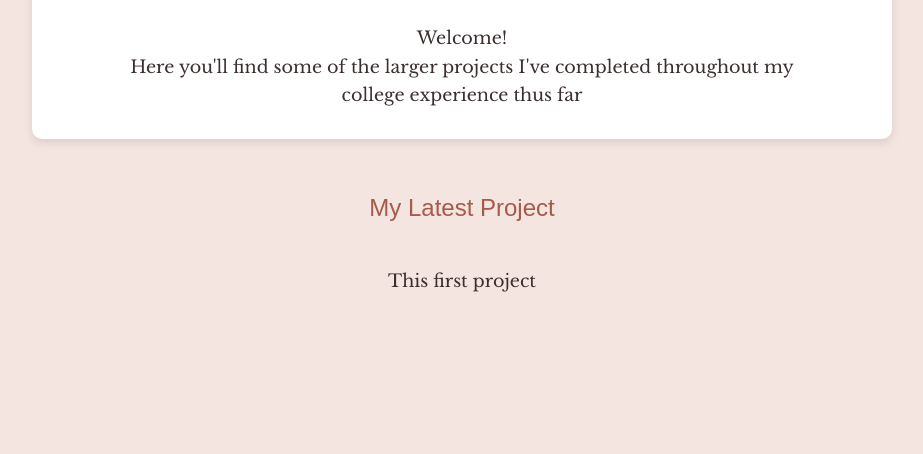
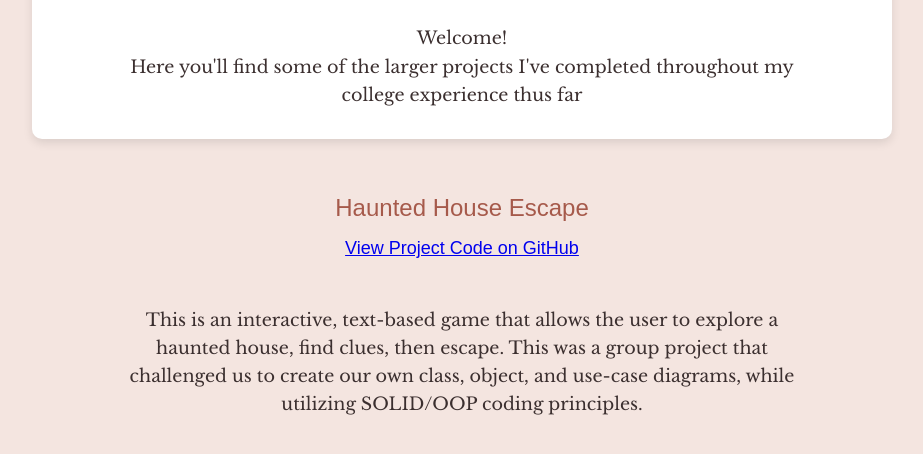
Before and after one commit to elenal2268/Elena-Levine, a plain HTML site: page personalwebpage/index.html in a window 1280 px wide. Shown: the part 208-662 px from the top of the page, without its empty margins (178-1101 px from the left). Drawn offline with nearby package versions, Linux system fonts and the light colour scheme; a web font is replaced by a local one.

Commit message:
added haunted house escape

```diff
--- a/personalwebpage/index.html
+++ b/personalwebpage/index.html
@@ -65,9 +65,19 @@
   </div>
 
 <div class="main-section">
-  <h2>My Latest Project</h2>
+  <h2>Haunted House Escape<br>
+  <span style="font-size: 18px;">
+  <a href="https://github.com/elenal2268/Haunted-House-Escape-Public.git" target="_blank">
+  View Project Code on GitHub
+  </span>
+  </a>
+  </h2>
+
   <p>
-    This first project
+    This is an interactive, text-based game that allows the user to
+	explore a haunted house, find clues, then escape. This was a group
+	project that challenged us to create our own class, object, and use-case
+	diagrams, while utilizing SOLID/OOP coding principles.
   </p>
 </div>
 
```
